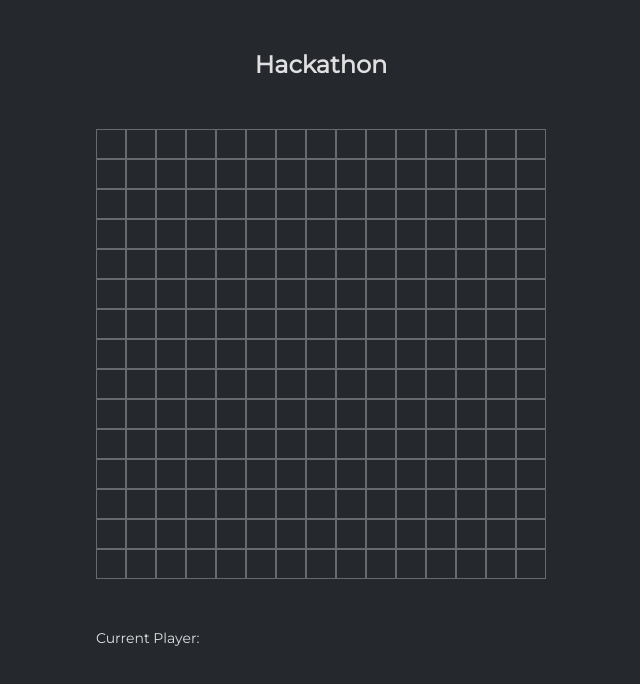
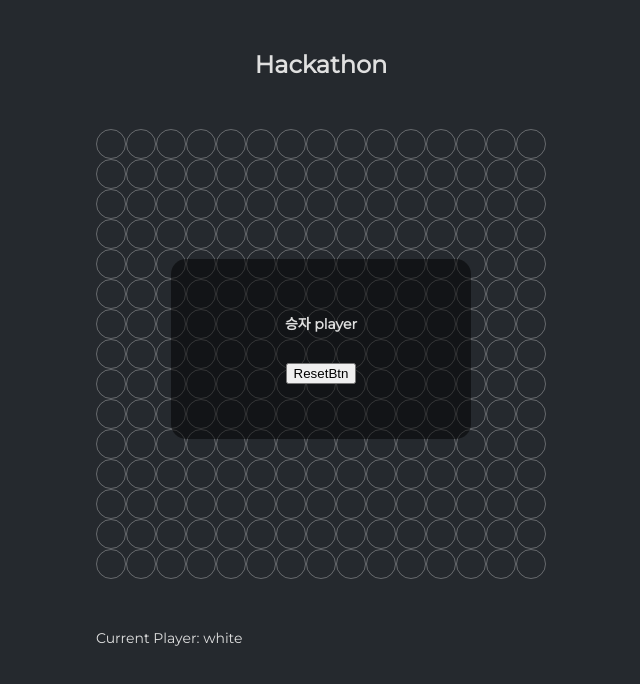
Before and after one commit to hellomac87/hackathon-omok, a website built with Parcel: page src/index.html in a window 1280 px wide. Shown: the whole page, without its empty margins (319-959 px from the left). Built offline with nearby package versions, Linux system fonts and the light colour scheme.

```diff
--- a/src/index.html
+++ b/src/index.html
@@ -723,8 +723,15 @@
 
     <div class="game-info">
       Current Player:
-      <div class="current-player"></div>
+      <span id="currentPlayer"></span>
     </div>
+  </div>
+
+  <div class="modal">
+    <div class="winner-wrap">
+      승자 <span id="winner">player</span>
+    </div>
+    <button id="btnReset">ResetBtn</button>
   </div>
 
   <script src="./index.js"></script>
--- a/src/index.js
+++ b/src/index.js
@@ -0,0 +1,106 @@
+// gameState : 게임과 관련된 상태를 저장하는 객체
+const gameState = {
+  player : true,
+  board : [
+    [0, 0, 0, 0, 0, 0, 0, 0, 0, 0, 0, 0, 0, 0, 0],
+    [0, 0, 0, 0, 0, 0, 0, 0, 0, 0, 0, 0, 0, 0, 0],
+    [0, 0, 0, 0, 0, 0, 0, 0, 0, 0, 0, 0, 0, 0, 0],
+    [0, 0, 0, 0, 0, 0, 0, 0, 0, 0, 0, 0, 0, 0, 0],
+    [0, 0, 0, 0, 0, 0, 0, 0, 0, 0, 0, 0, 0, 0, 0],
+    [0, 0, 0, 0, 0, 0, 0, 0, 0, 0, 0, 0, 0, 0, 0],
+    [0, 0, 0, 0, 0, 0, 0, 0, 0, 0, 0, 0, 0, 0, 0],
+    [0, 0, 0, 0, 0, 0, 0, 0, 0, 0, 0, 0, 0, 0, 0],
+    [0, 0, 0, 0, 0, 0, 0, 0, 0, 0, 0, 0, 0, 0, 0],
+    [0, 0, 0, 0, 0, 0, 0, 0, 0, 0, 0, 0, 0, 0, 0],
+    [0, 0, 0, 0, 0, 0, 0, 0, 0, 0, 0, 0, 0, 0, 0],
+    [0, 0, 0, 0, 0, 0, 0, 0, 0, 0, 0, 0, 0, 0, 0],
+    [0, 0, 0, 0, 0, 0, 0, 0, 0, 0, 0, 0, 0, 0, 0],
+    [0, 0, 0, 0, 0, 0, 0, 0, 0, 0, 0, 0, 0, 0, 0],
+    [0, 0, 0, 0, 0, 0, 0, 0, 0, 0, 0, 0, 0, 0, 0]
+  ],
+}
+
+const setGame = () => {
+  // 게임의 초기상태를 만드는 함수
+
+  // 1) 상태 업데이트
+  // 기본 player 를 'white'로 설정한다.
+  gameState.player = true;
+  // 기본 board array의 요소를 모두 0 으로 만든다.
+  gameState.board.map((row, rowIndex) => {
+    row.map((colEl, colIndex) => {
+      gameState.board[rowIndex][colIndex] = 0;
+    });
+  });
+
+  // 2) 화면 그리기
+  drawGame();
+}
+
+const drawGame = () => {
+  // 1) player 상태를 html 에 그려준다.
+  document.getElementById('currentPlayer').textContent = gameState.player ? 'white' : 'purple';
+
+  // 2) gameState.board 의 상태를 board element 에 그려준다.
+  document.querySelectorAll('.row').forEach((rowEl, rowIndex) => {
+    rowEl.querySelectorAll('.cell').forEach((colEl, colIndex) => {
+      if (gameState.board[rowIndex][colIndex] === 1){
+        colEl.classList.add('white');
+      } else if (gameState.board[rowIndex][colIndex] === 2){
+        colEl.classList.add('purple');
+      }
+    });
+  });
+
+  console.log('draw');
+}
+
+
+// grid click event handler: gameState.board 의 상태를 업데이트 하는 이벤트 핸들러
+document.querySelectorAll('.row').forEach((rowEl, rowIndex) => {
+  rowEl.querySelectorAll('.cell').forEach((colEl, colIndex) => {
+    colEl.addEventListener('click', (e) => { // click eventhandler 를 추가한다.
+      console.log('html element click event')
+      // 해당 엘리먼트가 white or purple 클래스를 가지고 있다면 상태를 변경하지 않고 return 한다.
+      if (colEl.classList.contains('white') || colEl.classList.contains('purple')) {
+        return;
+      }
+
+      // 현재 player 의 상태에 따라 board의 해당 인덱스 요소를 1 or 2 로 변경해주는 조건문
+      if (gameState.player) {
+        gameState.board[rowIndex][colIndex] = 1;
+      } else {
+        gameState.board[rowIndex][colIndex] = 2;
+      }
+
+      // board 상태를 업데이트 한뒤, player 를 토글한다.
+      gameState.player = !gameState.player;
+
+      // TODO : 상태 확인용 console.log 개발 후 지우기
+      console.log('player: ', gameState.player);
+      console.log('board :', gameState.board);
+
+      // 승리자 체크 함수 : 상태를 모두 업데이트 한 뒤 확인해야 한다.
+      checkWinner();
+      // 변경한 상태를 화면에 그린다.
+      drawGame();
+    });
+  });
+});
+
+// modal reset btn click event handler : modal 창의 reset 버튼 클릭시
+document.getElementById('btnReset').addEventListener('click', (e) => {
+  document.querySelector('.modal').style.display = 'none';
+  setGame();
+});
+
+
+const checkWinner = () => {
+
+}
+
+// document ready
+document.addEventListener("DOMContentLoaded", () => {
+  // 1) html document 가 준비되면 게임을 세팅하는 함수를 호출한다.
+  setGame();
+});
--- a/src/index.scss
+++ b/src/index.scss
@@ -11,6 +11,7 @@
   font-size: 10px;
 }
 body {
+  position: relative;
   background-color: $bg-color;
   color:$default-font-color;
   font-family: 'Montserrat', sans-serif;
@@ -33,7 +34,29 @@
     .grid{
       width:30px;
       height: 30px;
+      border-radius: 50%;
       border:1px solid rgba(255,255,255,0.3);
+      cursor:pointer;
+      &:hover{
+        background: rgba(255,255,255,0.1);
+      }
+    }
+  }
+  .cell{
+    &.white{
+      .grid{
+        background: #e0e0e0;
+      }
+    }
+    &.purple{
+      .grid{
+        /* Permalink - use to edit and share this gradient: http://colorzilla.com/gradient-editor/#874284+0,6e3375+100 */
+        background: rgb(135,66,132); /* Old browsers */
+        background: -moz-radial-gradient(center, ellipse cover, rgba(135,66,132,1) 0%, rgba(110,51,117,1) 100%); /* FF3.6-15 */
+        background: -webkit-radial-gradient(center, ellipse cover, rgba(135,66,132,1) 0%,rgba(110,51,117,1) 100%); /* Chrome10-25,Safari5.1-6 */
+        background: radial-gradient(ellipse at center, rgba(135,66,132,1) 0%,rgba(110,51,117,1) 100%); /* W3C, IE10+, FF16+, Chrome26+, Opera12+, Safari7+ */
+        filter: progid:DXImageTransform.Microsoft.gradient( startColorstr='#874284', endColorstr='#6e3375',GradientType=1 ); /* IE6-9 fallback on horizontal gradient */
+      }
     }
   }
 }
@@ -41,3 +64,27 @@
 .game-info{
   font-size: 1.4rem;
 }
+
+.modal{
+
+  width:300px;
+  height: 180px;
+  background: rgba(0,0,0,0.5);
+  position: absolute;
+  top:50%;
+  left:50%;
+  transform: translate(-50%,-50%);
+  border-radius: 15px;
+  display: flex;
+  align-items: center;
+  justify-content: center;
+  flex-direction: column;
+  // display: none;
+  .winner-wrap{
+    font-size:1.4rem;
+    font-weight:bold;
+  }
+  button{
+    margin-top: 30px;
+  }
+}
```
Also changed, not shown: dist/index.html, 4 other files.
